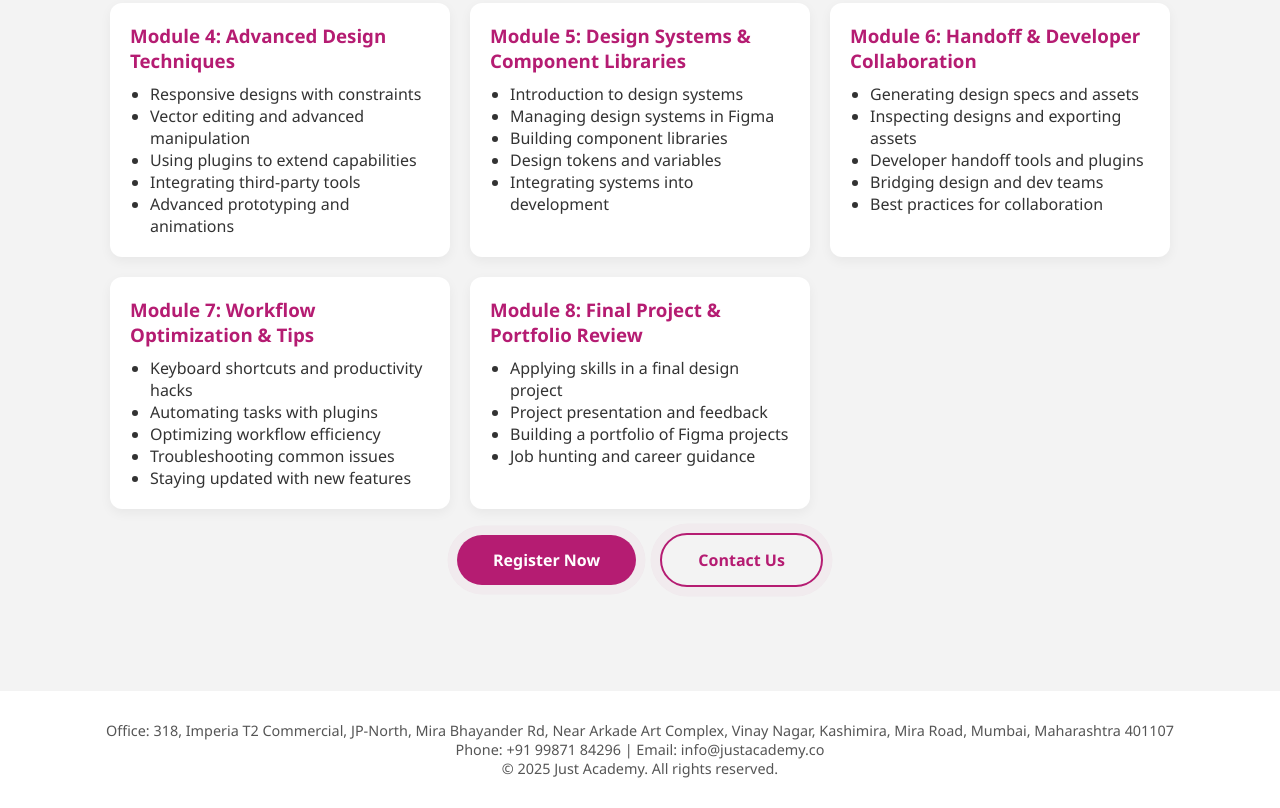
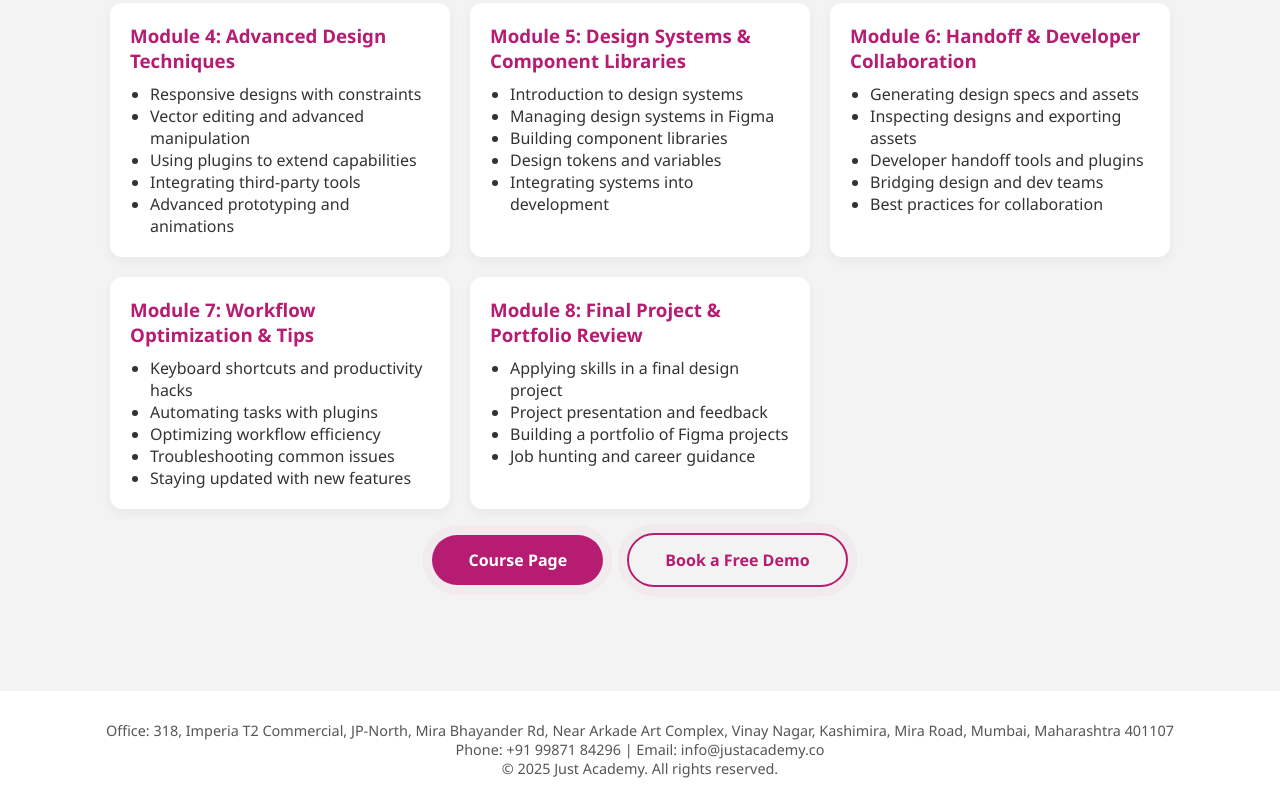
Before and after one commit to justacademy0/best-figma-training-course-mumbai, a plain HTML site: page index.html in a window 1280 px wide. Shown: the part 1161-1969 px from the top of the page. Drawn offline with Linux system fonts and the light colour scheme.

Commit message:
Update index.html

```diff
--- a/index.html
+++ b/index.html
@@ -178,8 +178,8 @@
       </div>
     </div>
     <div class="cta">
-      <a href="https://www.justacademy.co/course-detail/figma-training" class="register" target="_blank">Register Now</a>
-      <a href="#contact" class="contact">Contact Us</a>
+      <a href="https://www.justacademy.co/course-detail/figma-training" class="register" target="_blank">Course Page</a>
+      <a href="https://www.justacademy.co/register-for-course-demo" class="contact">Book a Free Demo</a>
     </div>
   </section>
 
```
